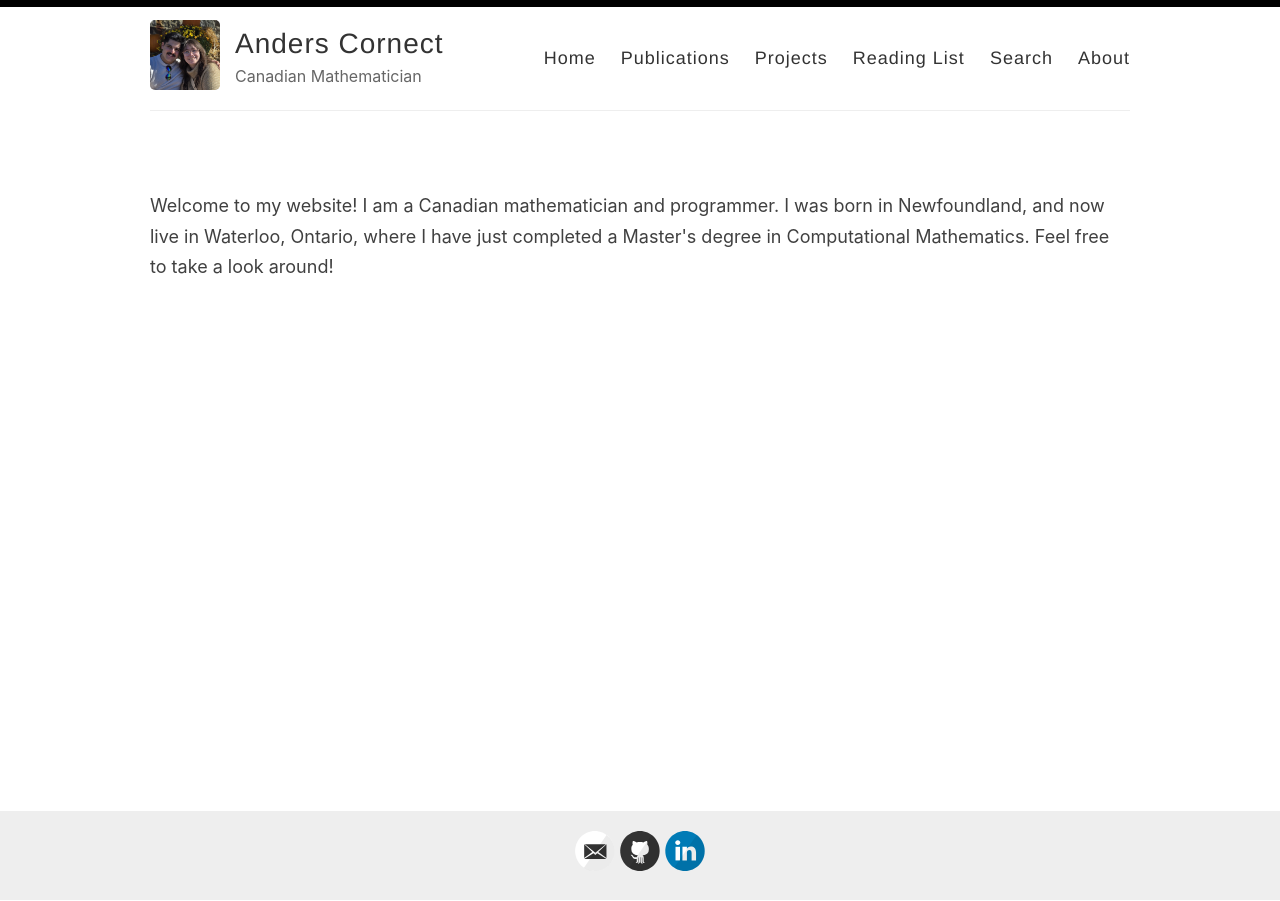
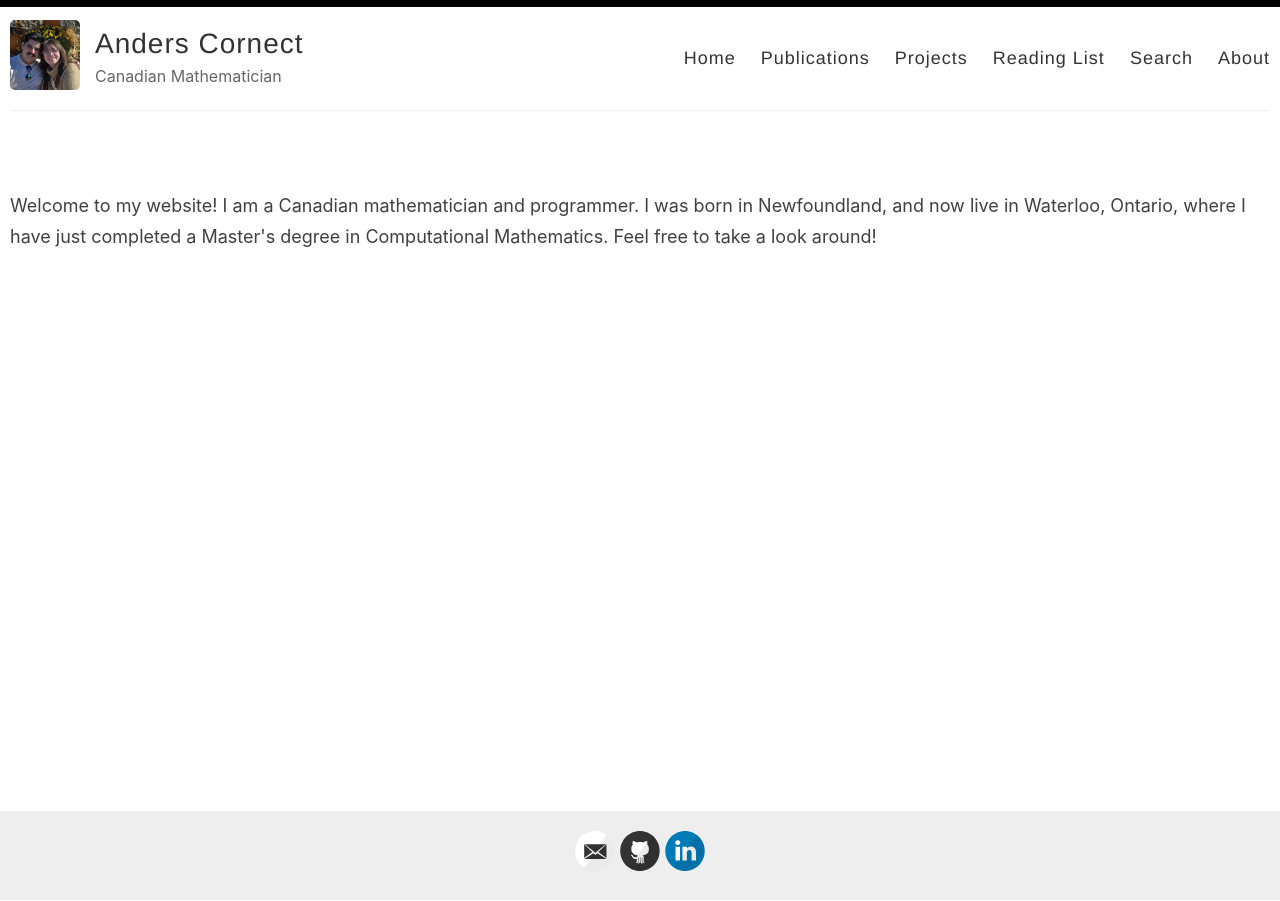
Before and after one commit to And-ers/And-ers.github.io, a Jekyll site: the page built from index.html, in a window 1280 px wide. Built offline with Jekyll 4.4.1, drawn with Linux system fonts in a browser that asks for light colours; the list of posts is cut into pages by our own code.

Commit message:
modified:   assets/style.scss

```diff
--- a/assets/style.scss
+++ b/assets/style.scss
@@ -30,7 +30,7 @@ body {
 
 .container {
   margin: 0 auto;
-  max-width: 1000px;
+  max-width: 1980px;
   padding: 0 10px;
   width: 100%;
 }
```
